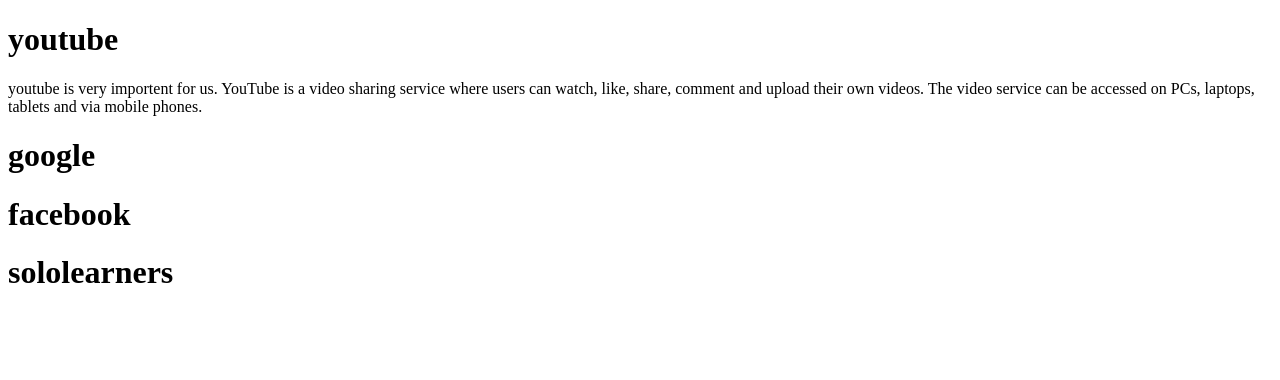
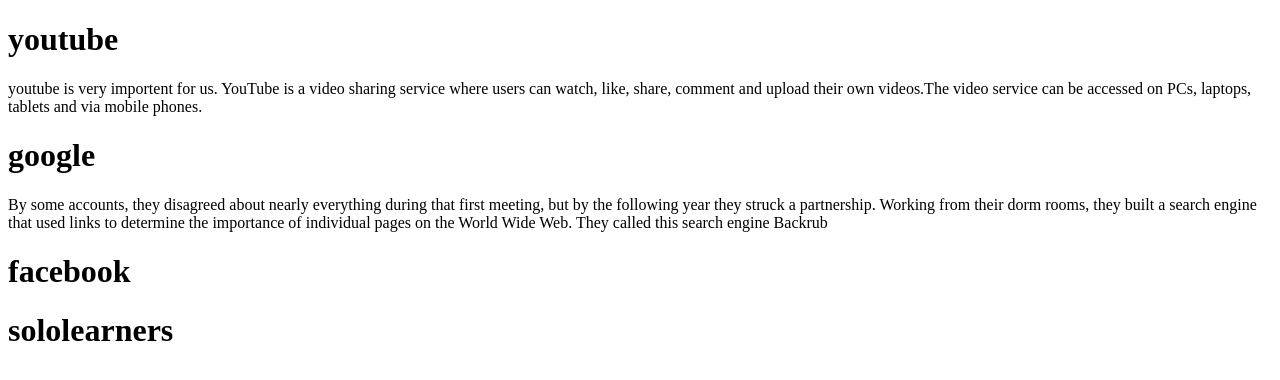
Before and after one commit to tanishatasnin/my-3rd-github, a plain HTML site: page index.html in a window 1280 px wide. Drawn offline with Linux system fonts and the light colour scheme.

Commit message:
about google

```diff
--- a/index.html
+++ b/index.html
@@ -9,10 +9,14 @@
 <body>
  <h1>youtube</h1>
  <p>youtube is very importent for us.
-                YouTube is a video sharing service where users can watch, like, share,
-                comment and upload their own videos.
-                 The video service can be accessed on PCs, laptops, tablets and via mobile phones. </p>
+ YouTube is a video sharing service where users can watch, like, share,
+ comment and upload their own videos.The video service can be accessed on PCs, laptops, tablets and via mobile phones. </p>
 <h1>google</h1>
+<P>By some accounts, they disagreed about nearly everything during that first meeting,
+ but by the following year they struck a partnership. Working from their dorm rooms,
+   they built a search engine that used links to determine the importance of individual pages on the
+ World Wide Web.
+               They called this search engine Backrub</P>
 <h1>facebook</h1>
 <h1>sololearners</h1>
 </body>
```
